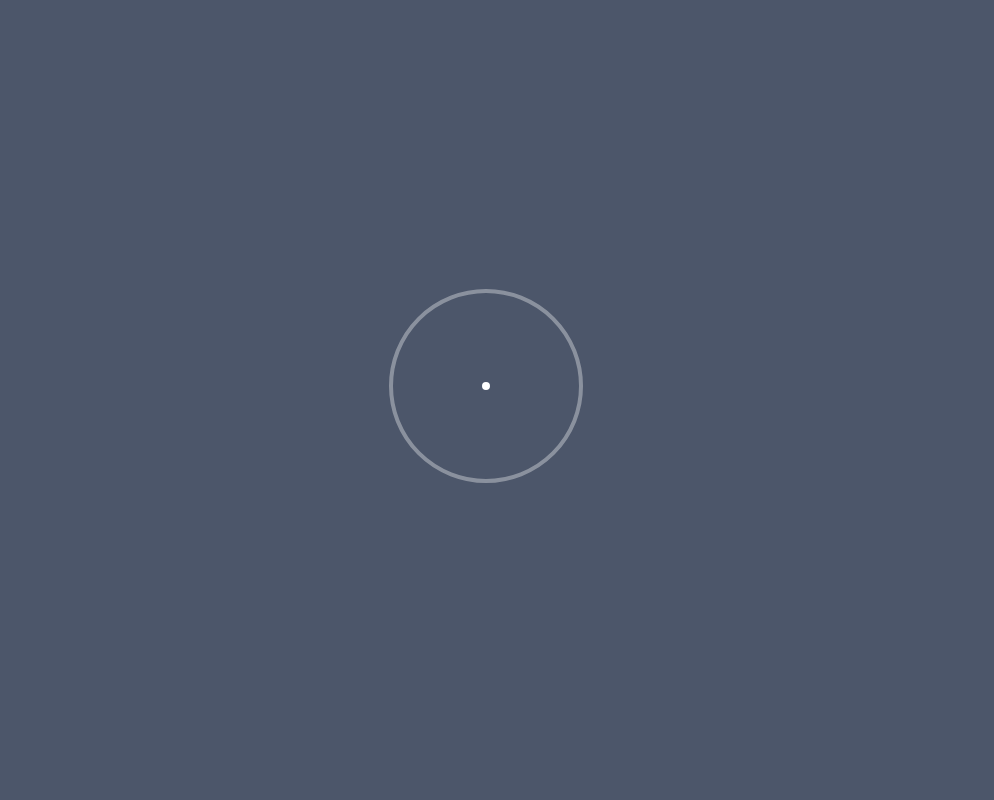
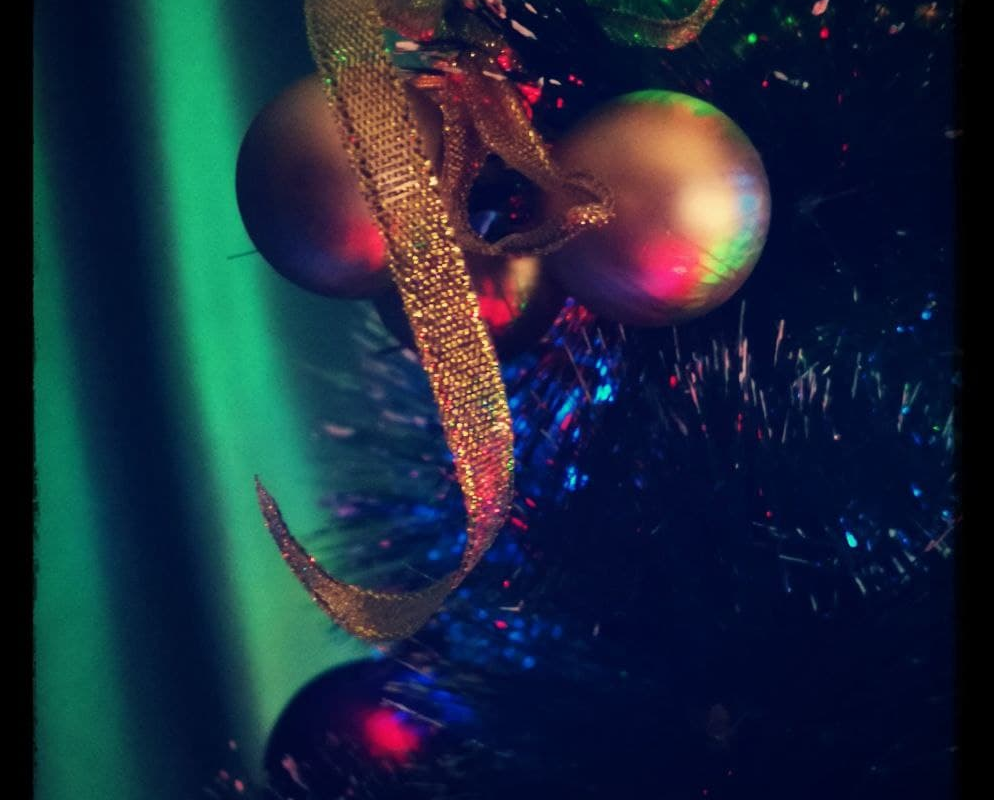
Before and after one commit to igopod/igopod.github.io, a plain HTML site: page index.html in a window 1280 px wide. Shown: the whole page, without its empty margins (142-1136 px from the left). Drawn offline with Linux system fonts and the light colour scheme.

Commit message:
new year's theme

```diff
--- a/index.html
+++ b/index.html
@@ -9,10 +9,11 @@
     <title>LOMTIQ.CC</title>
 </head>
 <body>
-    <div class="wrapper">
+    <img class="mainimg" src="/img/2021.jpg" alt="2021">
+    <!-- <div class="wrapper">
         <a href="webapps/xgrjs.html">
             <div class="lds-ripple"><div></div><div></div></div>
         </a>
-    </div>
+    </div> -->
 </body>
 </html>
--- a/style/main.css
+++ b/style/main.css
@@ -1,7 +1,8 @@
 @import url('https://fonts.googleapis.com/css2?family=Merriweather&display=swap');
 
 body {
-    background-color: #4C566A;
+    background: black;
+    /* background-color: #4C566A; */
 }
 
 .wrapper {
@@ -10,3 +11,10 @@ body {
     left: 50%;
     transform: translate(-50%, -50%);
   }
+
+.mainimg {
+    position: fixed;
+    top: 50%;
+    left: 50%;
+    transform: translate(-50%, -50%);
+}
```
Also changed, not shown: img/2021.jpg (added).
